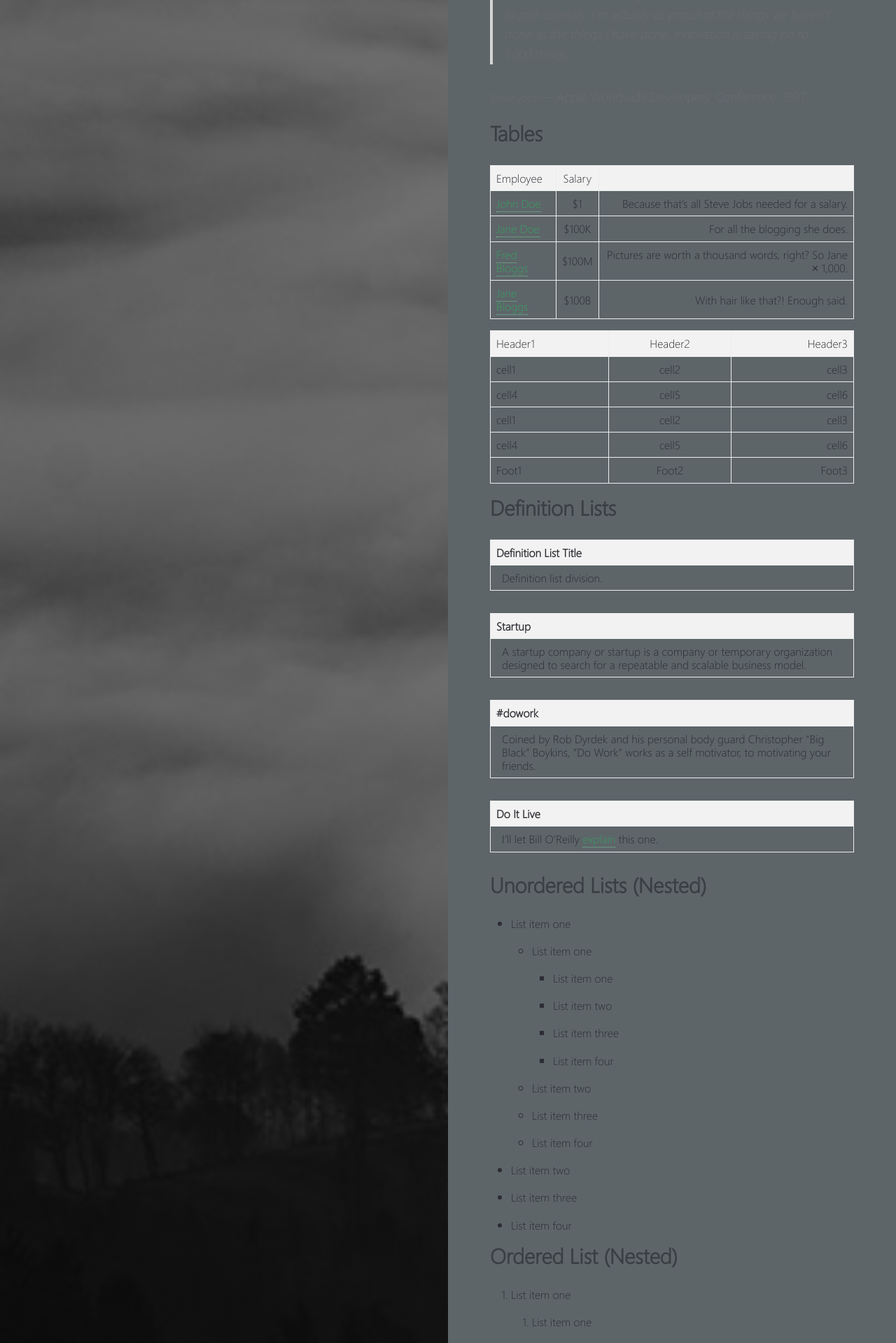
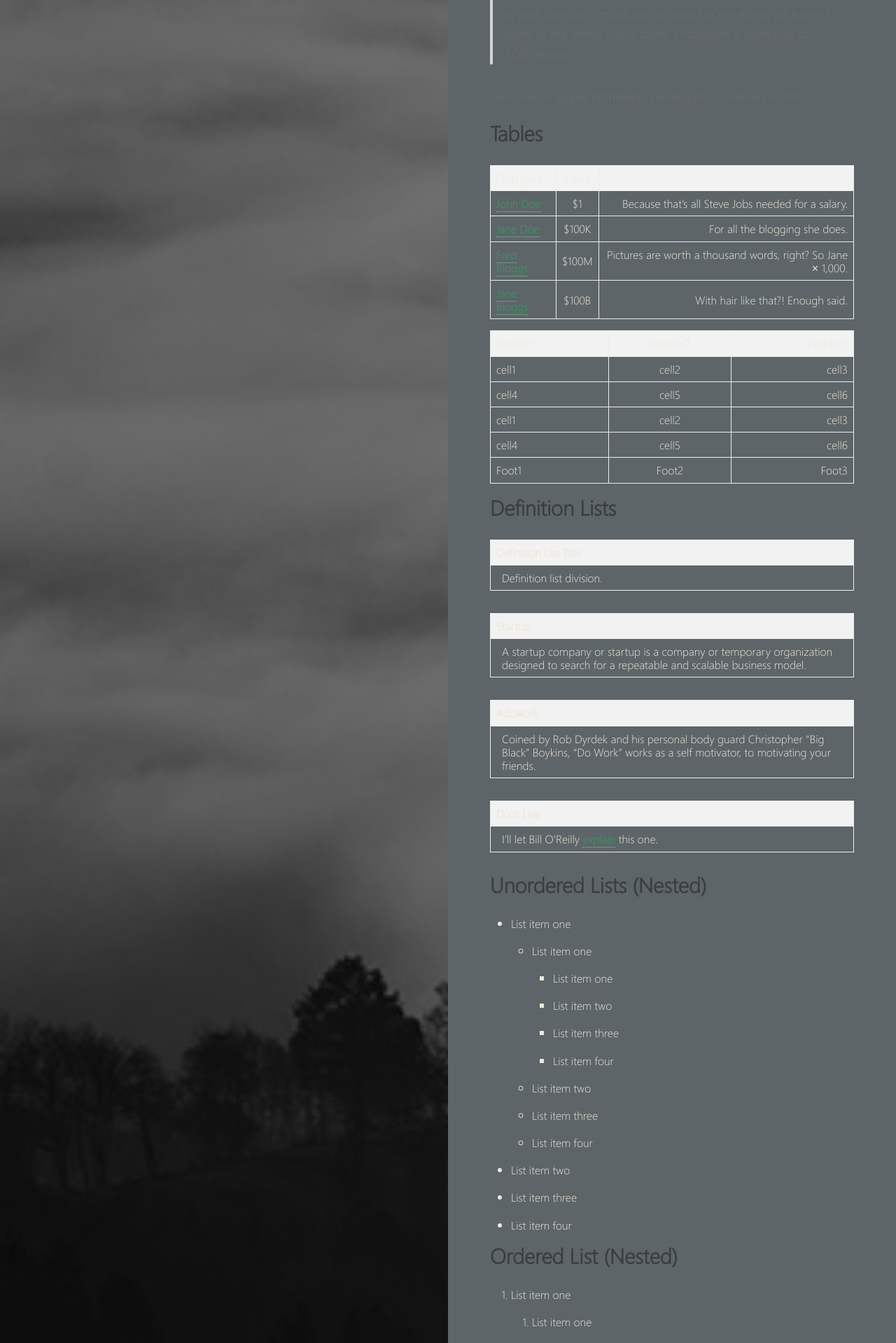
Before and after one commit to SaharaProject/ChatCraft, a Jekyll site: the page built from _posts/2014-01-11-markup-html-tags-and-formatting.md, in a window 1280 px wide. Shown: the part 938-2857 px from the top of the page at 70% size. Built offline with Jekyll 4.4.1, drawn with Linux system fonts in a browser that asks for light colours.

Commit message:
Css update

```diff
--- a/assets/_sass/_base.scss
+++ b/assets/_sass/_base.scss
@@ -27,7 +27,7 @@ body {
 
 body {
   font-family: $base-font;
-  color: $overlay-color;
+  color: #EFE7DB;
   background: #5D6569;
 }
 
@@ -105,7 +105,6 @@ h5,
 h6 {
   margin: 2rem 0 0.5rem;
   font-family: $base-font;
-  color: #EFE7DB;
 }
 
 h1 {
```
Also changed, not shown: 2 other files.
